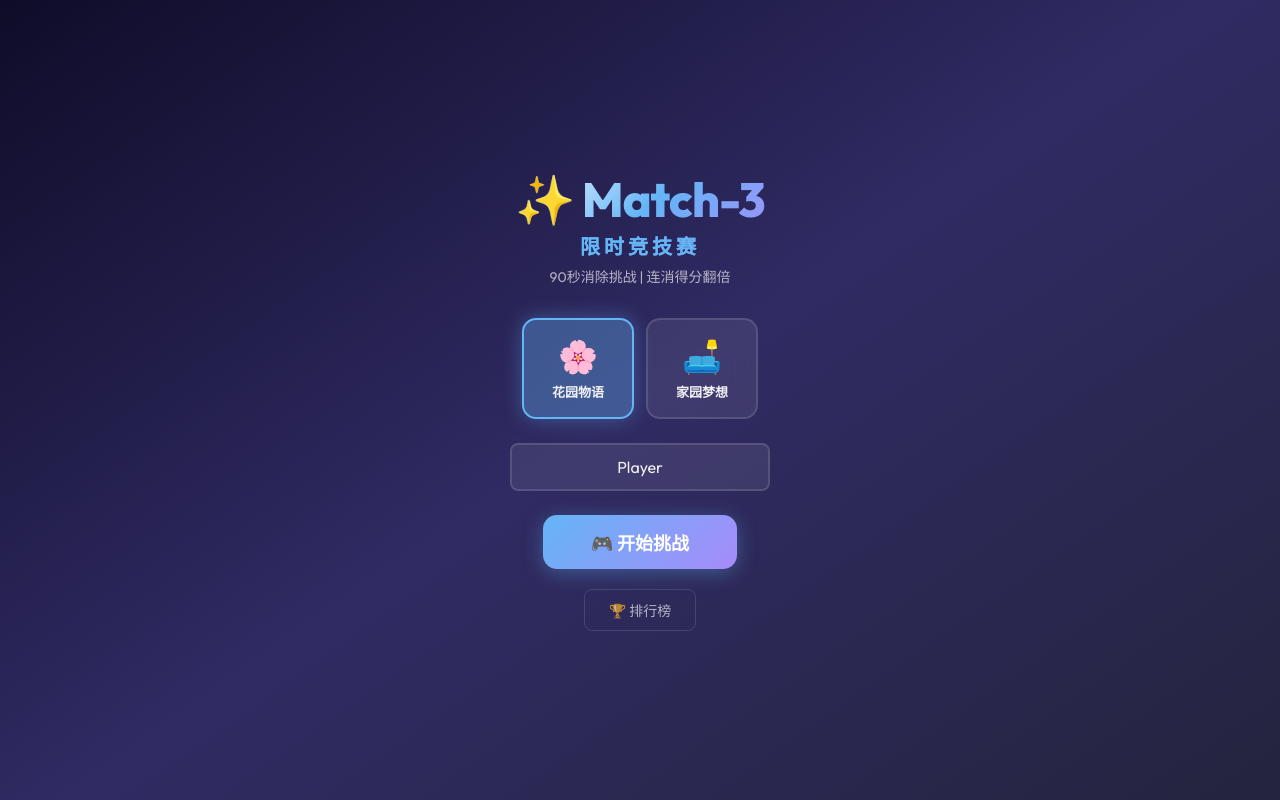
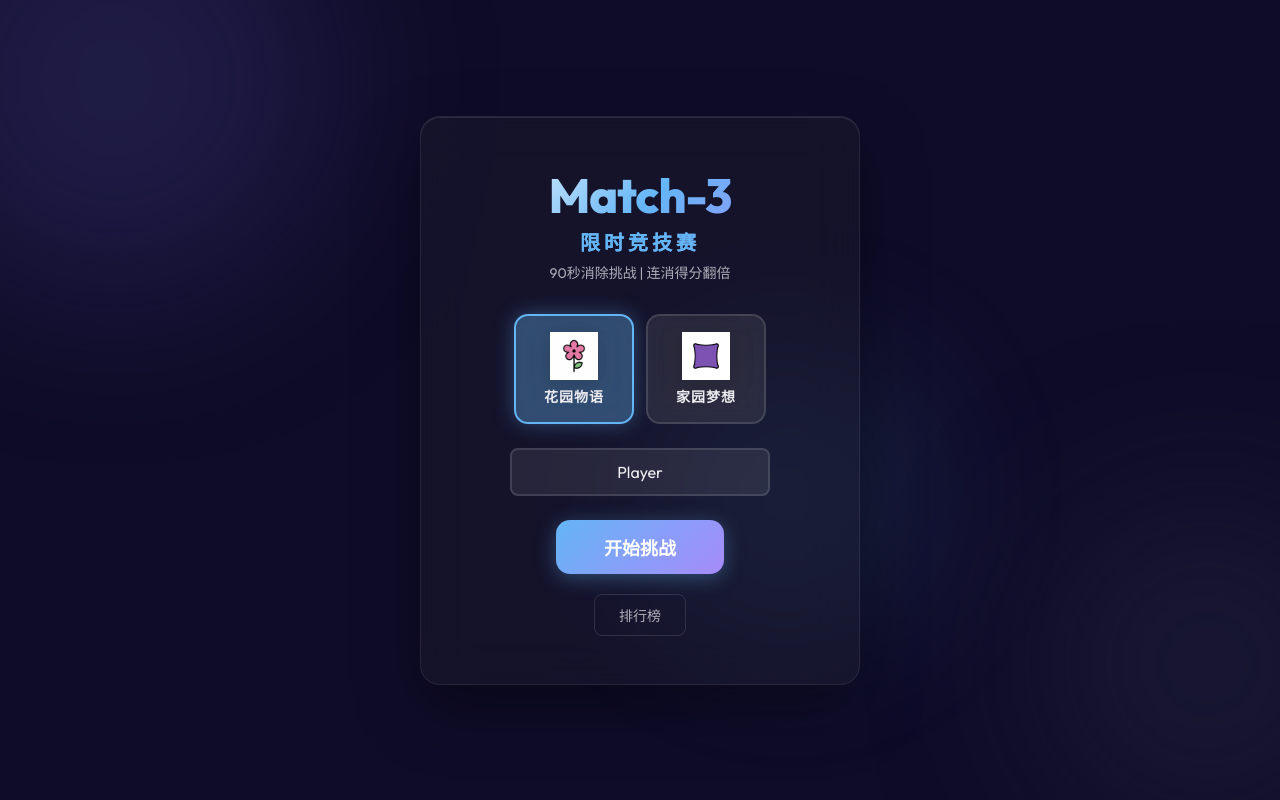
Before and after one commit to Klausc06/match3-game, a website with bundled scripts: page index.html in a window 1280 px wide. Built offline with nearby package versions, Linux system fonts and the light colour scheme.

Commit message:
style: overhaul main menu UI to dynamic minimalist glassmorphism aesthetic

```diff
--- a/css/game.css
+++ b/css/game.css
@@ -73,13 +73,22 @@
   box-shadow: 0 0 20px var(--accent-glow);
 }
 
-.theme-icon {
-  font-size: 32px;
+.theme-icon-img {
+  width: 48px;
+  height: 48px;
+  object-fit: contain;
+  filter: drop-shadow(0 4px 12px rgba(0, 0, 0, 0.15));
+  transition: transform 0.3s cubic-bezier(0.34, 1.56, 0.64, 1);
+}
+
+.theme-btn:hover .theme-icon-img {
+  transform: scale(1.15) rotate(-5deg);
 }
 
 .theme-name {
-  font-size: 13px;
+  font-size: 14px;
   font-weight: 600;
+  letter-spacing: 1px;
 }
 
 /* 输入框 */
--- a/css/style.css
+++ b/css/style.css
@@ -34,12 +34,65 @@ html, body {
 
 body {
   font-family: 'Outfit', system-ui, -apple-system, sans-serif;
-  background: linear-gradient(145deg, var(--bg-primary), var(--bg-secondary), var(--bg-tertiary));
+  background-color: var(--bg-primary);
   color: var(--text-primary);
   display: flex;
   justify-content: center;
   align-items: center;
   user-select: none;
+}
+
+/* ===== 动态流光背景 ===== */
+.bg-orbs {
+  position: absolute;
+  inset: 0;
+  overflow: hidden;
+  z-index: 0;
+  pointer-events: none;
+}
+
+.orb {
+  position: absolute;
+  border-radius: 50%;
+  filter: blur(80px);
+  opacity: 0.5;
+  animation: float 20s infinite ease-in-out alternate;
+}
+
+.orb-1 {
+  width: 400px;
+  height: 400px;
+  background: var(--bg-secondary);
+  top: -100px;
+  left: -100px;
+  animation-delay: 0s;
+}
+
+.orb-2 {
+  width: 300px;
+  height: 300px;
+  background: var(--bg-tertiary);
+  bottom: -50px;
+  right: -50px;
+  animation-duration: 25s;
+  animation-delay: -5s;
+}
+
+.orb-3 {
+  width: 250px;
+  height: 250px;
+  background: var(--accent);
+  top: 50%;
+  left: 50%;
+  transform: translate(-50%, -50%);
+  opacity: 0.15;
+  animation-duration: 15s;
+}
+
+@keyframes float {
+  0% { transform: translate(0, 0) scale(1); }
+  50% { transform: translate(30px, -40px) scale(1.1); }
+  100% { transform: translate(-20px, 20px) scale(0.9); }
 }
 
 /* ===== 画面切换系统 ===== */
@@ -60,6 +113,29 @@ body {
   opacity: 1;
   pointer-events: all;
   z-index: 10;
+}
+
+/* ===== 毛玻璃主卡片 ===== */
+.start-card {
+  text-align: center;
+  width: 90%;
+  max-width: 440px;
+  padding: 48px 36px;
+  background: rgba(30, 30, 45, 0.4);
+  backdrop-filter: blur(24px);
+  -webkit-backdrop-filter: blur(24px);
+  border: 1px solid rgba(255, 255, 255, 0.08);
+  border-radius: var(--radius-lg);
+  box-shadow: 0 24px 64px rgba(0, 0, 0, 0.4), inset 0 1px 0 rgba(255, 255, 255, 0.1);
+  transform: translateY(20px);
+  animation: slideUpFade 0.6s cubic-bezier(0.16, 1, 0.3, 1) forwards;
+}
+
+@keyframes slideUpFade {
+  to {
+    opacity: 1;
+    transform: translateY(0);
+  }
 }
 
 /* ===== 通用按钮 ===== */
--- a/index.html
+++ b/index.html
@@ -13,11 +13,18 @@
   <link rel="stylesheet" href="css/game.css">
 </head>
 <body>
+  <!-- 动态流光背景 -->
+  <div class="bg-orbs">
+    <div class="orb orb-1"></div>
+    <div class="orb orb-2"></div>
+    <div class="orb orb-3"></div>
+  </div>
+
   <!-- ====== 开始界面 ====== -->
   <div id="startScreen" class="screen active">
-    <div class="start-content">
+    <!-- 将包裹层变为毛玻璃卡片 -->
+    <div class="start-card">
       <h1 class="game-title">
-        <span class="title-emoji">✨</span>
         Match-3
         <span class="title-sub">限时竞技赛</span>
       </h1>
@@ -25,11 +32,11 @@
 
       <div class="theme-selector">
         <button class="theme-btn active" data-theme="garden" id="themeGarden">
-          <span class="theme-icon">🌸</span>
+          <img src="assets/tiles/garden/flower.png" alt="Garden" class="theme-icon-img" />
           <span class="theme-name">花园物语</span>
         </button>
         <button class="theme-btn" data-theme="home" id="themeHome">
-          <span class="theme-icon">🛋️</span>
+          <img src="assets/tiles/home/cushion.png" alt="Home" class="theme-icon-img" />
           <span class="theme-name">家园梦想</span>
         </button>
       </div>
@@ -39,11 +46,11 @@
       </div>
 
       <button class="start-btn" id="btnStart">
-        <span>🎮 开始挑战</span>
+        <span>开始挑战</span>
       </button>
 
       <button class="leaderboard-btn" id="btnShowLeaderboard">
-        🏆 排行榜
+        排行榜
       </button>
     </div>
   </div>
```
